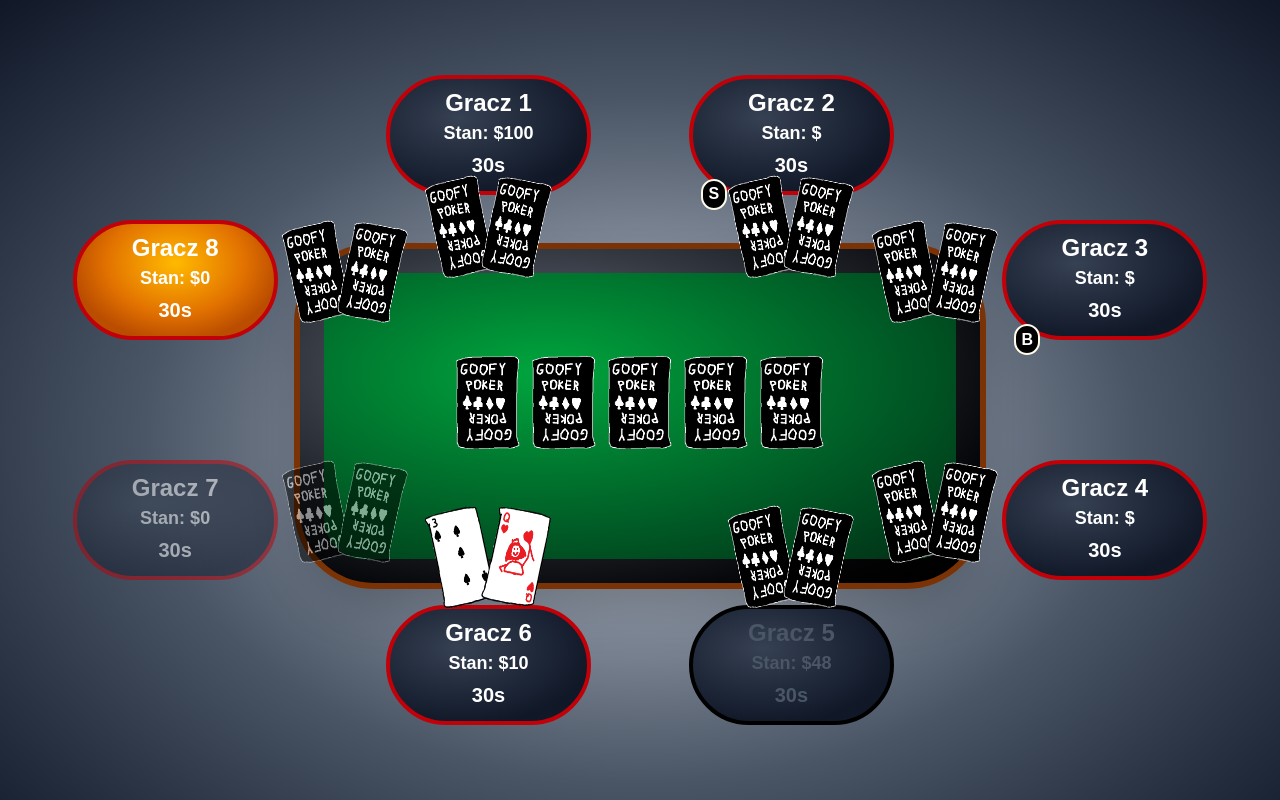
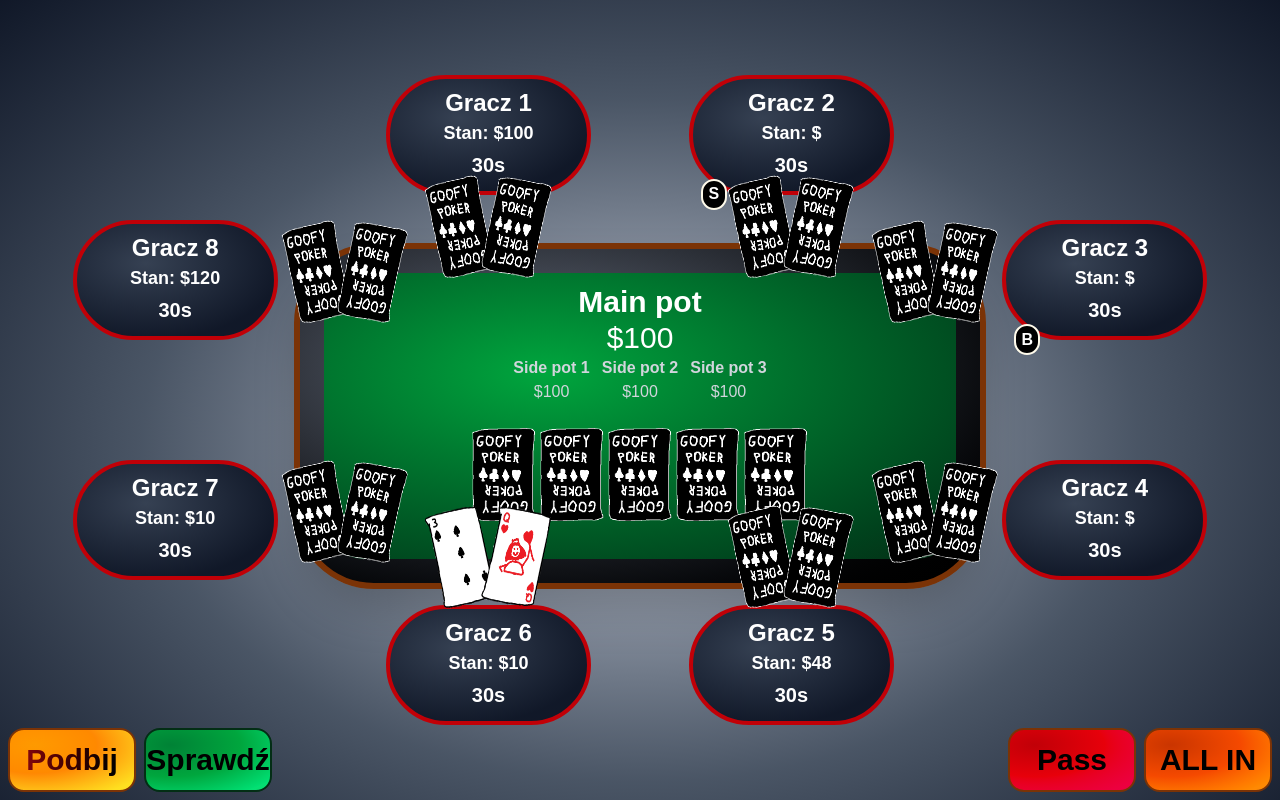
Before and after one commit to Descaplis/Poker, a Next.js app in the folder poker/: page /game in a window 1280 px wide. Built offline with nearby package versions, Linux system fonts and the light colour scheme.

Commit message:
Buttons, main and side pulls

```diff
--- /dev/null
+++ b/poker/src/app/Components/elements/AllInBtn.jsx
@@ -0,0 +1,12 @@
+export default function AllInBtn({show}){
+    if(!show) return;
+    return (
+        <div className="">
+            <button className="w-[10vw] h-[8vh] bg-radial-[at_20%_25%] from-orange-700 via-orange-600 via-50% to-orange-400 to-90% rounded-2xl cursor-pointer
+            border-2 border-amber-900">
+                <p className="text-black text-3xl font-black">ALL IN</p>
+            </button>
+        </div>
+
+    );
+}
--- /dev/null
+++ b/poker/src/app/Components/elements/CheckBtn.jsx
@@ -0,0 +1,12 @@
+export default function CheckBtn({show}){
+    if(!show) return;
+    return (
+        <div className="">
+            <button className="w-[10vw] h-[8vh] bg-radial-[at_20%_25%] from-green-700 via-green-600 via-50% to-green-400 to-90% rounded-2xl cursor-pointer
+            border-2 border-green-950">
+                <p className="text-black text-3xl font-black">Sprawdź</p>
+            </button>
+        </div>
+
+    );
+}
--- /dev/null
+++ b/poker/src/app/Components/elements/FoldBtn.jsx
@@ -0,0 +1,12 @@
+export default function FoldBtn({show}){
+    if(!show) return;
+    return (
+        <div className="">
+            <button className="w-[10vw] h-[8vh] bg-radial-[at_20%_25%] from-red-700 via-red-600 via-50% to-rose-600 to-90% rounded-2xl cursor-pointer
+            border-2 border-amber-900">
+                <p className="text-black text-3xl font-black">Pass</p>
+            </button>
+        </div>
+
+    );
+}
--- a/poker/src/app/Components/elements/RaiseBtn.jsx
+++ b/poker/src/app/Components/elements/RaiseBtn.jsx
@@ -1,14 +1,43 @@
-export default function RaiseBtn(){
+'use client'
+import { useRef, useEffect } from "react";
+
+export default function RaiseBtn({show}){
+    if(!show) return;
+
+    const modal = useRef();
+
     const popUp = () => {
-        var czyWysw = false;
+        modal.current.style.display = "block";
     }
 
+    const closePop = () => {
+        modal.current.style.display = "none";
+    }
+
+    useEffect(() => {
+        const handleClickOutside = (event) => {
+            if (modal.current && event.target === modal.current) {
+                closePop();
+            }
+        }
+        window.addEventListener('click', handleClickOutside);
+        return () => window.removeEventListener('click', handleClickOutside);
+    }, []);
+
     return (
-        <div className="h-200 flex justify-center items-end">
-            <button className="w-1/9 h-[8vh] bg-radial-[at_20%_25%] from-amber-500 via-orange-400 via-45% to-yellow-300 to-90% rounded-2xl cursor-pointer"
-                onClick={popUp()}>
-                <p className="bg-clip-text text-transparent bg-linear-to-r from-red-800 from-30% to-amber-950 to-70% text-3xl font-black">Podbij</p>
+        <div className="">
+            <button className="w-[10vw] h-[8vh] bg-radial-[at_20%_25%] from-amber-500 via-orange-400 via-45% to-yellow-300 to-90% rounded-2xl cursor-pointer
+            border-2 border-amber-900" onClick={popUp}>
+                <p className="bg-clip-text text-transparent bg-linear-to-r from-red-800 to-black text-3xl font-black">Podbij</p>
             </button>
+            <div className="fixed z-1 left-0 top-0 w-screen h-screen bg-black/40" ref={modal} style={{display: 'none'}}>
+                <div className="relative flex flex-col bg-radial-[at_20%_25%] from-amber-500 via-orange-400 via-45% to-yellow-300 to-90%
+                    m-auto p-[1%] border border-black w-[20vw] shadow-xl/30 rounded-b-2xl animate-popup">
+                    <label className="font-black text-lg">O ile chcesz podbić:</label>
+                    <input type="number" className="bg-amber-50 mt-[1vh] p-[1%] rounded-xl" min={0}/>
+                    <button className="mx-auto mt-4 bg-amber-800 p-2 w-[10vw] text-white font-bold rounded-xl cursor-pointer">Potwierdź</button>
+                </div>
+            </div>
         </div>
 
     );
--- a/poker/src/app/Components/theGame.jsx
+++ b/poker/src/app/Components/theGame.jsx
@@ -1,31 +1,59 @@
 'use client'
 import Player from "./elements/Player";
+import RaiseBtn from "./elements/RaiseBtn";
+import FoldBtn from "./elements/FoldBtn";
+import AllInBtn from "./elements/AllInBtn";
 import { useState, useEffect } from "react";
+import CheckBtn from "./elements/CheckBtn";
+
+const game = {
+	mainPot: 100,
+	sidePots: [100,100,100]
+}
 
 export default function theGame() {
-
 	return (
-  <div className="min-h-screen w-full bg-radial-[at_50%_55%] from-gray-400 from-20% via-gray-600 via-55% to-gray-900 flex items-center justify-center p-4">
+		<div className="min-h-screen w-full bg-radial-[at_50%_55%] from-gray-400 from-20% via-gray-600 via-55% to-gray-900 flex items-center justify-center p-4 relative">
 			{/* Główny kontener gry */}
+			<div className="absolute flex flex-row gap-2 bottom-0 left-0 z-1 m-2">
+				<RaiseBtn show={true} />
+				<CheckBtn show={true}/>
+			</div>
 			<div className="relative w-10/11 flex items-center justify-center">
 				{/* Gracze po lewej (8 i 7) */}
 				<div className="flex flex-col justify-around gap-[10vh] h-[60vh] md:h-[50vh]">
-        <Player name="Gracz 8" position="left" balance={0} isAllIn={true}/>
-        <Player name="Gracz 7" position="left" balance={0} isAllIn={false}/>
+					<Player name="Gracz 8" position="left" balance={120} isAllIn={false} />
+					<Player name="Gracz 7" position="left" balance={10} isAllIn={false} />
 				</div>
 
 				{/* Środek: Góra, Stół, Dół */}
 				<div className="flex-1 flex flex-col items-center">
 					{/* Gracze na górze (1 i 2) */}
 					<div className="flex justify-evenly w-full max-w-2xl gap-4">
-              <Player name="Gracz 1" balance={100} isAllIn={false}/>
-              <Player name="Gracz 2" blind="small"/>
+						<Player name="Gracz 1" balance={100} isAllIn={false} />
+						<Player name="Gracz 2" blind="small" />
 					</div>
 
 					{/* STÓŁ */}
 					<div className="w-full aspect-2/1 grow flex items-center justify-center p-2 md:p-4 mt-[4vh]">
 						<div className="aspect-2/1 w-full border-amber-900 border-4 lg:border-6 bg-radial-[at_35%_35%] from-gray-500 to-black rounded-[50px] lg:rounded-[80px] p-3 lg:p-6 shadow-2xl">
-                    <div className="flex justify-center items-center w-full h-full bg-radial-[at_35%_35%] from-green-600 to-green-950 rounded-[40px] gap-3">
+							<div className="flex flex-col justify-center items-center w-full h-full bg-radial-[at_35%_35%] from-green-600 to-green-950 rounded-[40px] gap-6">
+								<div>
+									<div className="text-white text-3xl text-center">
+										<h1 className="font-bold">Main pot</h1>
+										<p>${game.mainPot}</p>
+									</div>
+									<div className="flex gap-3">
+										{game.sidePots.map((value, index) => (
+											<div key={index} className="text-gray-300 text-md text-center">
+												<h1 className="font-bold">Side pot {index+1}</h1>
+												<p>${value}</p>
+											</div>
+										))}
+									</div>
+								</div>
+
+								<div className="flex gap-1">
 									<div className="w-[5vw] h-[15vh]">
 										<img src="/images/karty/BackCard.png"></img>
 									</div>
@@ -42,21 +70,27 @@ return (
 										<img src="/images/karty/BackCard.png"></img>
 									</div>
 								</div>
+
+							</div>
 						</div>
 					</div>
 
 					{/* Gracze na dole (5 i 6) */}
 					<div className="flex justify-evenly w-full max-w-2xl gap-4">
-                <Player name="Gracz 6" position="down" cards={["3Pik", "queenKier"]} balance={10} isAllIn={false}/>
-                <Player name="Gracz 5" position="down" balance={48} isFolded={true}/>
+						<Player name="Gracz 6" position="down" cards={["3Pik", "queenKier"]} balance={10} isAllIn={false} />
+						<Player name="Gracz 5" position="down" balance={48} isFolded={false} />
 					</div>
 				</div>
 
 				{/* Gracze po prawej (3 i 4) */}
 				<div className="flex flex-col justify-around gap-[10vh] h-[60vh] md:h-[50vh]">
-        <Player name="Gracz 3" position="right" blind="big"/>
-        <Player name="Gracz 4" position="right"/>
+					<Player name="Gracz 3" position="right" blind="big" />
+					<Player name="Gracz 4" position="right" />
 				</div>
+			</div>
+			<div className="absolute flex flex-row bottom-0 right-0 gap-2 z-1 m-2">
+				<FoldBtn show={true}/>
+				<AllInBtn show={true}/>
 			</div>
 		</div>
 	);
--- a/poker/src/app/globals.css
+++ b/poker/src/app/globals.css
@@ -27,6 +27,13 @@
       transform: (--bg-pos: 75%;);
     }
   }
+
+  --animate-popup: anim-pop 0.4s ease-in-out;
+
+  @keyframes anim-pop {
+    from {top: -300px; opacity: 0;}
+    to {top: 0; opacity: 1;}
+  }
 }
 
 @property --bg-pos {
```
Lines whose indentation alone changed are shown as unchanged.
